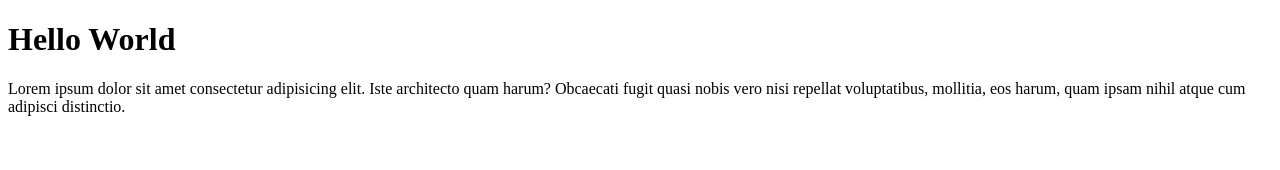
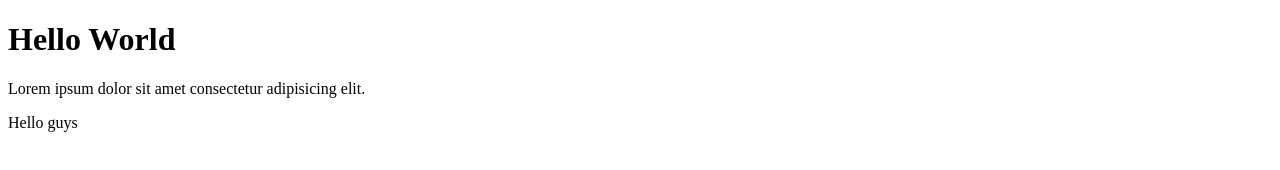
Before and after one commit to him8033/html-repo, a plain HTML site: page index.html in a window 1280 px wide. Drawn offline with Linux system fonts and the light colour scheme.

Commit message:
new line added

```diff
--- a/index.html
+++ b/index.html
@@ -7,6 +7,7 @@
 </head>
 <body>
     <h1>Hello World</h1>
-    <p>Lorem ipsum dolor sit amet consectetur adipisicing elit. Iste architecto quam harum? Obcaecati fugit quasi nobis vero nisi repellat voluptatibus, mollitia, eos harum, quam ipsam nihil atque cum adipisci distinctio.</p>
+    <p>Lorem ipsum dolor sit amet consectetur adipisicing elit.</p>
+    <p>Hello guys</p>
 </body>
 </html>
```
Also changed, not shown: 2 other files.
